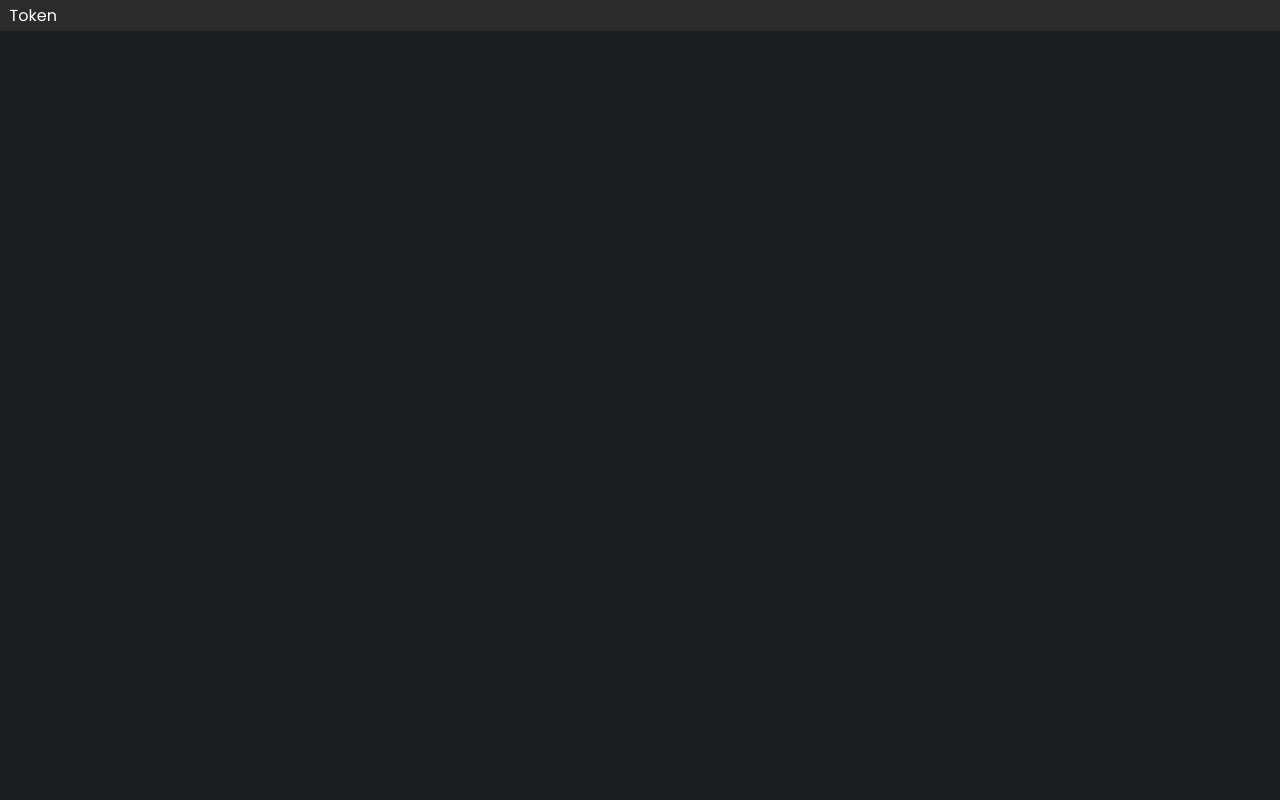
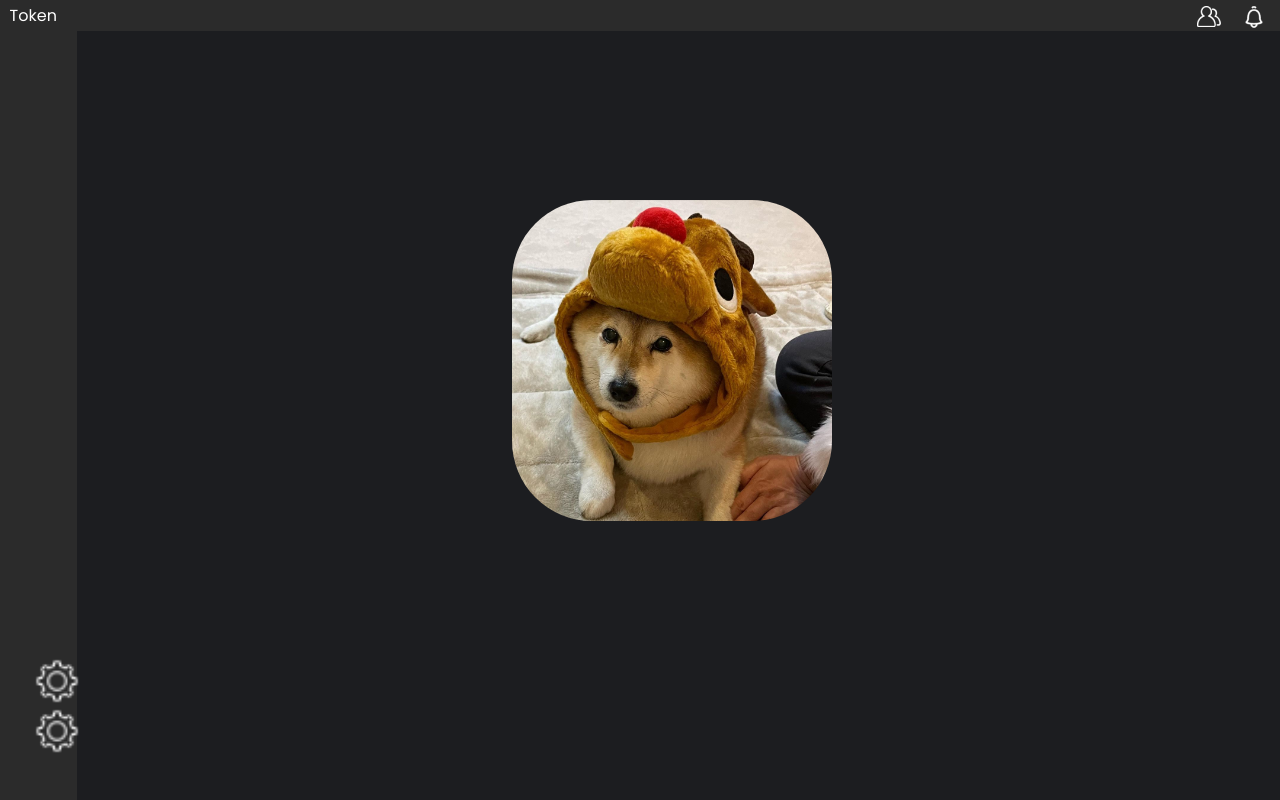
Before and after one commit to tmqf/Token, a plain HTML site: page src/othersites/dashboard.html in a window 1280 px wide. Drawn offline with Linux system fonts and the light colour scheme.

Commit message:
unfinished dashboard

```diff
--- a/src/css/dashboard.css
+++ b/src/css/dashboard.css
@@ -42,8 +42,99 @@ body {
 }
 
 .wrapper nav ul button {
+  border: none;
+  background-color: transparent;
   display: block;
-  width: 30px;
+  width: 45px;
   height: 2em;
 }
+
+.friendbtn {
+  background-image: url("../icons/icon_friends.png");
+  background-repeat: no-repeat;
+  background-position: center;
+}
+
+.friendbtn:hover {
+  background-color: #1C1D20;
+}
+
+.notificationbtn {
+  background-image: url("../icons/icon_bell.png");
+  background-repeat: no-repeat;
+  background-position: center;
+}
+
+.notificationbtn:hover {
+  background-color: #1C1D20;
+}
+
+.sidebar-wrapper {
+  background: var(--secondary-color);
+  position: fixed;
+  width: 6%;
+  height: 100vh;
+  top: 31px;
+}
+
+.sidebar-wrapper .sidebar-container {
+  position: fixed;
+  width: 6%;
+  height: 11em;
+  bottom: 0;
+}
+
+.sidebar-wrapper .sidebar-container .button-layer {
+  -webkit-box-pack: center;
+      -ms-flex-pack: center;
+          justify-content: center;
+  text-align: center;
+  padding-top: 2em;
+  padding-left: 2em;
+}
+
+.sidebar-wrapper .sidebar-container .button-layer button {
+  border: none;
+  background-color: transparent;
+  background-repeat: no-repeat;
+  background-position: center;
+  background-size: contain;
+  display: block;
+  width: 50px;
+  height: 50px;
+}
+
+.createBtn {
+  background-image: url("../icons/icon_settings.png");
+}
+
+.settingsbtn {
+  background-image: url("../icons/icon_settings.png");
+}
+
+.hero {
+  margin: 0;
+  padding: 0;
+  -webkit-box-sizing: border-box;
+          box-sizing: border-box;
+  color: white;
+  text-align: center;
+  max-width: 100%;
+}
+
+.hero .container {
+  margin: auto;
+}
+
+.hero .container img {
+  position: absolute;
+  bottom: 0;
+  left: 40%;
+  top: 25%;
+  -webkit-box-pack: center;
+      -ms-flex-pack: center;
+          justify-content: center;
+  width: 25%;
+  border-radius: 5em;
+}
 /*# sourceMappingURL=dashboard.css.map */
--- a/src/css/register.css
+++ b/src/css/register.css
@@ -31,7 +31,7 @@ body {
           box-sizing: border-box;
   color: White;
   text-align: center;
-  padding-top: 18.5%;
+  padding-top: 15.5%;
 }
 
 .register-container .register-form {
--- a/src/othersites/dashboard.html
+++ b/src/othersites/dashboard.html
@@ -1,11 +1,36 @@
 <!DOCTYPE html>
 <html>
 <head>
-    <title>Token</title>
-    <link rel="stylesheet" href="/src/css/dashboard.css">
+    <title>Token - Dashboard</title>
+    <link rel="stylesheet" href="../css/dashboard.css">
 </head>
 <body>
     <div class="wrapper" id="BtnWrapper">
         <a href="#" class="logo">Token</a>
+
+        <nav>
+            <ul>
+                <button class="friendbtn"></button>
+                <button class="notificationbtn"></button>
+            </ul>
+        </nav>
+    </div>
+
+    <div class="hero">
+        <div class="container">
+            <img src="../icons/rover.jpg" alt="Rover">
+        </div>
+    </div>
+
+    <div class="sidebar-wrapper">
+        <div class="server-list">
+            <div class="sidebar-container">
+                <div class="button-layer">
+                    <button class="createBtn"></button>
+                    <button class="settingsbtn"></button>
+                </div>
+            </div>
+        </div>
+    </div>
 </body>
 </html>
```
Also changed, not shown: src/icons/README.txt (added), src/icons/icon_bell.png (added), src/icons/icon_friends.png (added), src/icons/icon_max_dark.png (deleted), src/icons/icon_min_dark.png (deleted), src/icons/icon_quit_dark.png (deleted), src/icons/icon_settings.png (added), src/icons/rover.jpg (added).
